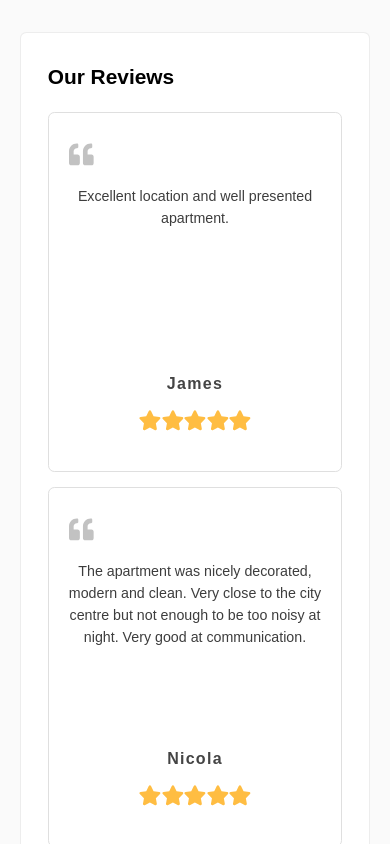
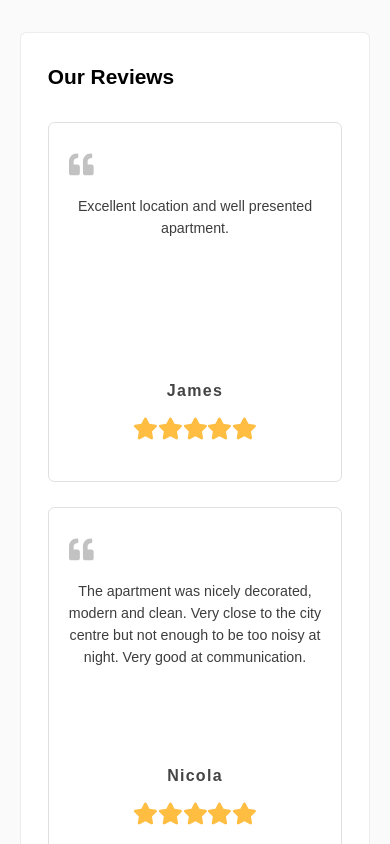
Before and after one commit to cleverAkanimoh/reviews-tailwind, a React (Vite) app: page / in a window 390 px wide. Shown: the top 844 px of the page. Built offline with nearby package versions, Linux system fonts and the light colour scheme.

Commit message:
changed 4 files

```diff
--- a/src/index.css
+++ b/src/index.css
@@ -8,9 +8,20 @@
     box-sizing: border-box;
 }
 
+@media screen and (max-width: 490px) {
+    .star_icon {
+        font-size: 1.41rem;
+    }
+    .reviews__container {
+        padding: 0;
+    }
+    .reviews__div_container {
+        width: 99%;
+    }
+}
+
 .reviews__container {
     width: 100%;
-    min-height: 100vh;
     display: flex;
     justify-content: center;
     text-align: center;
@@ -28,7 +39,7 @@
     display: grid;
     place-items: center;
     grid-template-columns: repeat(1, 1fr);
-    gap: 15px;
+    gap: 25px;
 }
 
 .reviews__text {
@@ -94,12 +105,6 @@
     font-size: 1.55rem;
 }
 
-@media screen and (max-width: 490px) {
-    .star_icon {
-        font-size: 1.41rem;
-    }
-}
-
 @media screen and (min-width: 576px) {
     .reviews__div_container {
         width: 500px;
@@ -108,7 +113,7 @@
 
 @media screen and (min-width: 768px) {
     .reviews__div_container {
-        /* width: 100%; */
+        width: 100%;
         grid-template-columns: repeat(2, 1fr);
     }
 
--- a/vite.config.js
+++ b/vite.config.js
@@ -4,5 +4,5 @@ import react from '@vitejs/plugin-react'
 // https://vitejs.dev/config/
 export default defineConfig({
   plugins: [react()],
-  base: "/"
+  base: "/reviews-tailwind/"
 })
```
Also changed, not shown: 2 other files (tests, documents, lock files or other folders).
